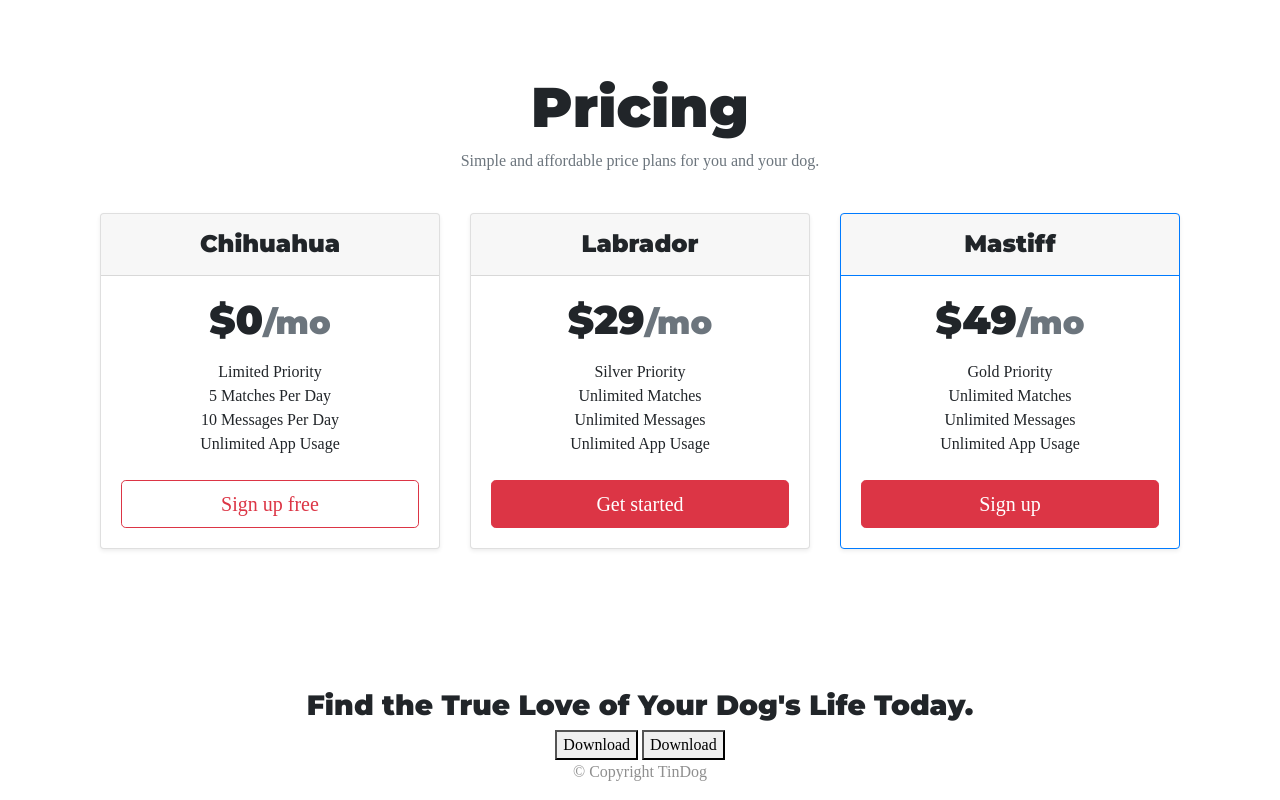
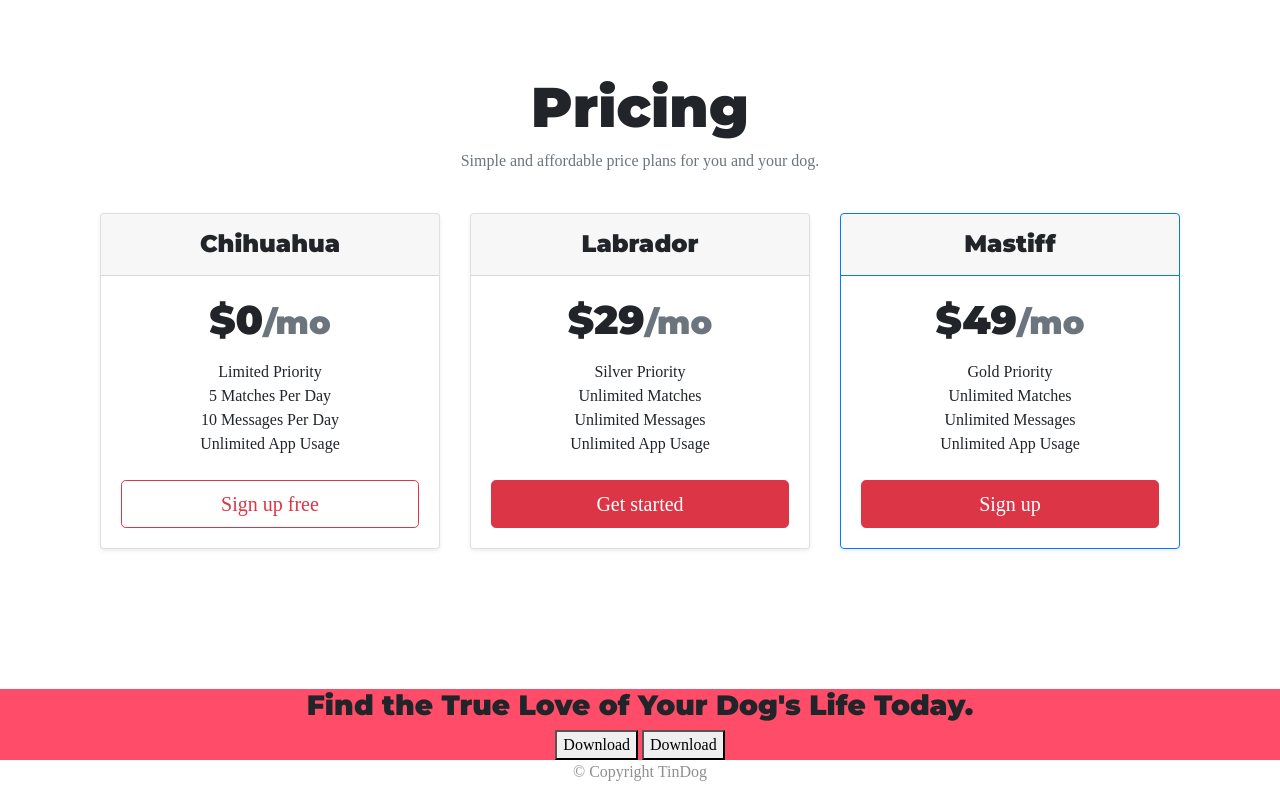
Before and after one commit to eovillafuerte/TinDog, a plain HTML site: page TinDog-Start-master/index.html in a window 1280 px wide. Shown: the part 2003-2803 px from the top of the page. Drawn offline with nearby package versions, Linux system fonts and the light colour scheme.

Commit message:
cta color change

```diff
--- a/TinDog-Start-master/css/styles.css
+++ b/TinDog-Start-master/css/styles.css
@@ -178,6 +178,12 @@ body{
   }
 
 
+  /* cta section  */
+
+  #cta {
+    background-color: #FF4C68;
+  }
+
 
 
   @media (max-width : 992px){
```
